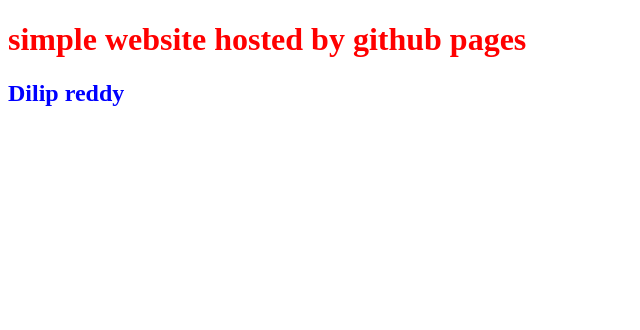
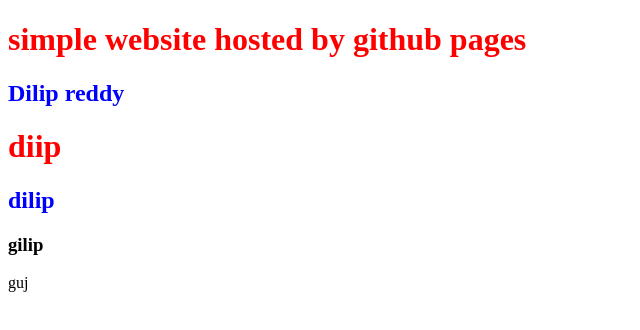
Before and after one commit to dilip36reddy/simple, a plain HTML site: page index.html in a window 1280 px wide. Shown: the whole page, without its empty margins (0-640 px from the left). Drawn offline with Linux system fonts and the light colour scheme.

Commit message:
update index.html

```diff
--- a/index.html
+++ b/index.html
@@ -7,6 +7,10 @@
 <body>
 	<h1>simple website hosted by github pages</h1>
 	<h2>Dilip reddy</h2>
+	<h1>diip</h1>
+	<h2>dilip</h2>
+	<h3>gilip</h3>
+	<h>guj</h4>
 
 </body>
 </html>
```
